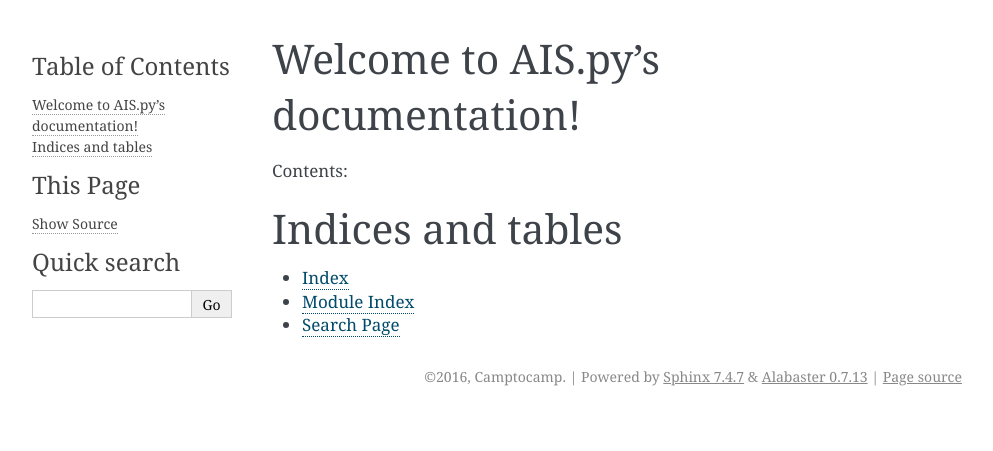
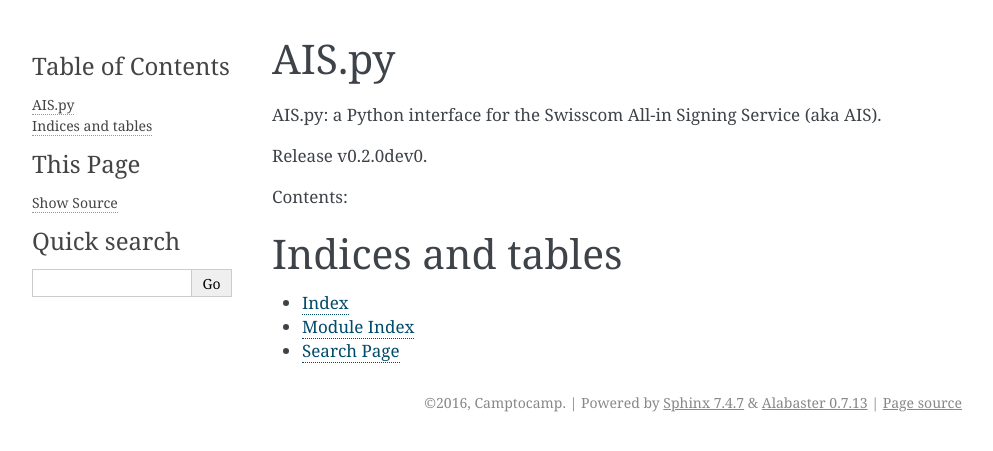
Before and after one commit to camptocamp/AIS.py, a Sphinx documentation site: the page built from docs/index.rst, in a window 1280 px wide. Shown: the top 451 px of the page, without its empty margins (148-1141 px from the left). Built offline with Sphinx 7.4.7, drawn with Linux system fonts in a browser that asks for light colours.

Commit message:
doc: recover version from __init__.py

```diff
--- a/docs/conf.py
+++ b/docs/conf.py
@@ -19,7 +19,8 @@
 # If extensions (or modules to document with autodoc) are in another directory,
 # add these directories to sys.path here. If the directory is relative to the
 # documentation root, use os.path.abspath to make it absolute, like shown here.
-#sys.path.insert(0, os.path.abspath('.'))
+sys.path.insert(0, os.path.abspath('..'))
+import AIS
 
 # -- General configuration ------------------------------------------------
 
@@ -57,9 +58,9 @@
 # built documents.
 #
 # The short X.Y version.
-version = '0.2.0dev0'
+version = AIS.__version__
 # The full version, including alpha/beta/rc tags.
-release = '0.2.0dev0'
+release = version
 
 # The language for content autogenerated by Sphinx. Refer to documentation
 # for a list of supported languages.
--- a/docs/index.rst
+++ b/docs/index.rst
@@ -3,8 +3,12 @@
    You can adapt this file completely to your liking, but it should at least
    contain the root `toctree` directive.
 
-Welcome to AIS.py's documentation!
-==================================
+AIS.py
+======
+
+AIS.py: a Python interface for the Swisscom All-in Signing Service (aka AIS).
+
+Release v\ |version|.
 
 Contents:
 
```
